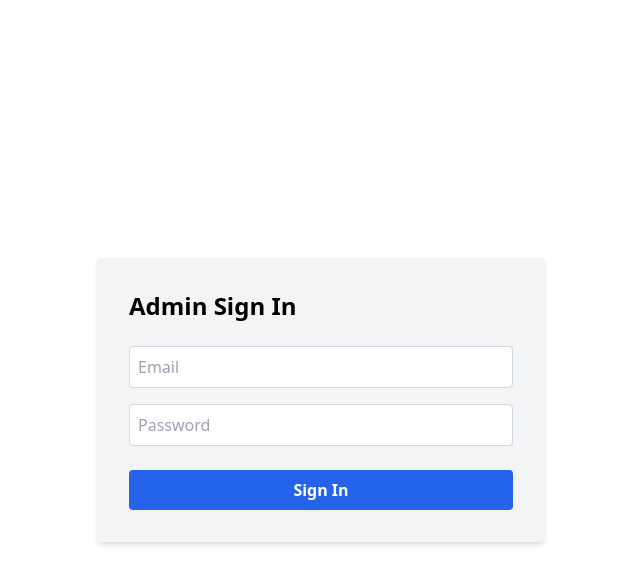
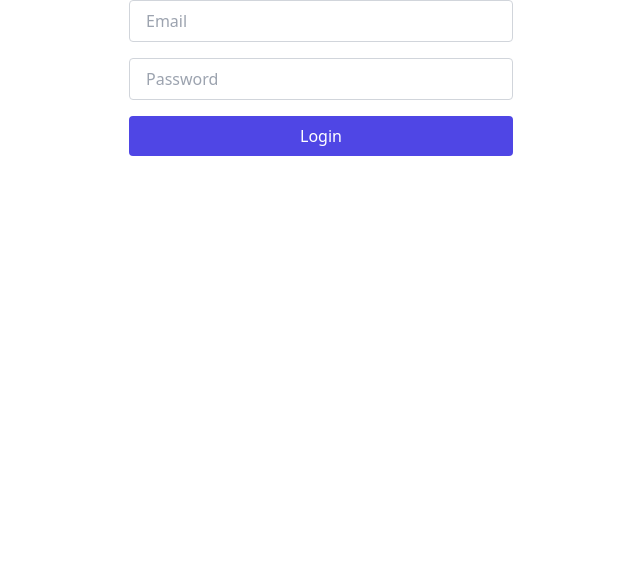
Before and after one commit to Kratos-008/my-church-app, a Next.js app: page /auth/signin in a window 1280 px wide. Shown: the top 584 px of the page, without its empty margins (319-959 px from the left). Built offline with nearby package versions, Linux system fonts and the light colour scheme.

Commit message:
Trigger redeploy

```diff
--- a/app/admin/layout.tsx
+++ b/app/admin/layout.tsx
@@ -1,8 +1,60 @@
+'use client'
+
+import Link from 'next/link'
+import { useState } from 'react'
+import { Home, Calendar, Users, Menu, X } from 'lucide-react'
+
 export default function AdminLayout({ children }: { children: React.ReactNode }) {
+  const [sidebarOpen, setSidebarOpen] = useState(false)
+
+  const links = [
+    { href: '/admin', label: 'Dashboard', icon: <Home className="w-5 h-5" /> },
+    { href: '/admin/events', label: 'Events', icon: <Calendar className="w-5 h-5" /> },
+    { href: '/admin/users', label: 'Users', icon: <Users className="w-5 h-5" /> },
+  ]
+
   return (
-    <div className="min-h-screen bg-gray-100 text-black">
-      {/* You can add sidebar or navbar here */}
-      <main className="p-4">{children}</main>
+    <div className="min-h-screen flex flex-col md:flex-row bg-gray-100 text-gray-900">
+      {/* Mobile top bar */}
+      <div className="flex items-center justify-between p-4 md:hidden bg-white shadow">
+        <span className="font-bold text-lg">Admin Panel</span>
+        <button onClick={() => setSidebarOpen(!sidebarOpen)} className="text-gray-700">
+          {sidebarOpen ? <X className="w-6 h-6" /> : <Menu className="w-6 h-6" />}
+        </button>
+      </div>
+
+      {/* Sidebar */}
+      <aside
+        className={`fixed md:static top-0 left-0 h-full w-64 bg-white shadow-md transform transition-transform z-40 ${
+          sidebarOpen ? 'translate-x-0' : '-translate-x-full md:translate-x-0'
+        }`}
+      >
+        <div className="p-6 font-bold text-lg border-b hidden md:block">Admin Panel</div>
+        <nav className="flex flex-col p-4 space-y-2">
+          {links.map(({ href, label, icon }) => (
+            <Link
+              key={href}
+              href={href}
+              className="flex items-center space-x-2 p-2 rounded hover:bg-gray-100 transition"
+              onClick={() => setSidebarOpen(false)} // close drawer on mobile
+            >
+              {icon}
+              <span>{label}</span>
+            </Link>
+          ))}
+        </nav>
+      </aside>
+
+      {/* Overlay for mobile sidebar */}
+      {sidebarOpen && (
+        <div
+          onClick={() => setSidebarOpen(false)}
+          className="fixed inset-0 bg-black bg-opacity-30 z-30 md:hidden"
+        />
+      )}
+
+      {/* Main content */}
+      <main className="flex-1 p-4 mt-16 md:mt-0">{children}</main>
     </div>
-  );
+  )
 }
--- a/app/api/auth/[...nextauth]/route.ts
+++ b/app/api/auth/[...nextauth]/route.ts
@@ -1,16 +1,38 @@
-import NextAuth from "next-auth"
+import NextAuth, { AuthOptions } from "next-auth"
 import CredentialsProvider from "next-auth/providers/credentials"
 import { PrismaAdapter } from "@next-auth/prisma-adapter"
 import { compare } from "bcryptjs"
 import prisma from "@/lib/prisma"
 
+// Extend the session with custom properties
+declare module "next-auth" {
+  interface Session {
+    user: {
+      id: string
+      email: string
+      role: "ADMIN" | "USER"
+    }
+  }
+  interface User {
+    role: "ADMIN" | "USER"
+  }
+}
+
+declare module "next-auth/jwt" {
+  interface JWT {
+    id: string
+    email: string
+    role: "ADMIN" | "USER"
+  }
+}
+
 const handler = NextAuth({
   adapter: PrismaAdapter(prisma),
   session: {
-    strategy: "jwt",
+    strategy: "jwt", // Use JWT instead of database sessions
   },
   pages: {
-    signIn: "/auth/signin",
+    signIn: "/auth/signin", // Custom login page
   },
   providers: [
     CredentialsProvider({
@@ -33,8 +55,8 @@ const handler = NextAuth({
 
         return {
           id: user.id,
+          email: user.email,
           name: user.name,
-          email: user.email,
           role: user.role,
         }
       },
@@ -45,19 +67,20 @@ const handler = NextAuth({
       if (user) {
         token.id = user.id
         token.email = user.email
-        token.role = user.role
+        token.role = user.role as "ADMIN" | "USER"
       }
       return token
     },
-    session({ session, token }) {
-      if (session.user) {
-        session.user.id = token.id as string
-        session.user.email = token.email as string
-        session.user.role = token.role as "ADMIN" | "USER"
+    async session({ session, token }) {
+      if (session.user && token) {
+        session.user.id = token.id
+        session.user.email = token.email
+        session.user.role = token.role
       }
       return session
     },
   },
-})
+  secret: process.env.NEXTAUTH_SECRET,
+} satisfies AuthOptions)
 
 export { handler as GET, handler as POST }
--- a/app/auth/signin/page.tsx
+++ b/app/auth/signin/page.tsx
@@ -1,57 +1,61 @@
-// app/auth/signin/page.tsx
-'use client'
+"use client"
 
-import { signIn } from 'next-auth/react'
-import { useState } from 'react'
-import { useRouter } from 'next/navigation'
+import { signIn } from "next-auth/react"
+import { useState } from "react"
+import { useRouter } from "next/navigation"
+import toast from "react-hot-toast"
 
-export default function SignInPage() {
-  const [email, setEmail] = useState('')
-  const [password, setPassword] = useState('')
+export default function SignInForm() {
+  const [email, setEmail] = useState("")
+  const [password, setPassword] = useState("")
+  const [loading, setLoading] = useState(false)
   const router = useRouter()
 
   const handleSubmit = async (e: React.FormEvent) => {
     e.preventDefault()
+    setLoading(true)
 
-    const res = await signIn('credentials', {
+    const res = await signIn("credentials", {
+      redirect: false,
       email,
       password,
-      redirect: false,
     })
 
+    setLoading(false)
+
     if (res?.ok) {
-      router.push('/admin/events') // ✅ or any admin page you want
+      toast.success("Signed in successfully")
+      router.push("/admin") // ✅ redirect where you want
     } else {
-      alert('Invalid credentials')
+      toast.error("Invalid credentials. Please try again.")
     }
   }
 
   return (
-    <div className="min-h-screen flex items-center justify-center bg-white">
-      <form onSubmit={handleSubmit} className="bg-gray-100 p-8 rounded shadow-md w-full max-w-md">
-        <h2 className="text-2xl font-bold mb-6">Admin Sign In</h2>
-
+    <form onSubmit={handleSubmit} className="space-y-4 max-w-sm mx-auto">
       <input
         type="email"
         placeholder="Email"
         value={email}
         onChange={e => setEmail(e.target.value)}
-          className="w-full p-2 mb-4 border border-gray-300 rounded"
+        className="border border-gray-300 rounded px-4 py-2 w-full"
+        required
       />
       <input
         type="password"
         placeholder="Password"
         value={password}
         onChange={e => setPassword(e.target.value)}
-          className="w-full p-2 mb-6 border border-gray-300 rounded"
+        className="border border-gray-300 rounded px-4 py-2 w-full"
+        required
       />
       <button
         type="submit"
-          className="w-full bg-blue-600 hover:bg-blue-700 text-white font-semibold py-2 rounded"
+        disabled={loading}
+        className="bg-indigo-600 hover:bg-indigo-700 text-white px-4 py-2 rounded w-full transition"
       >
-          Sign In
+        {loading ? "Logging in..." : "Login"}
       </button>
     </form>
-    </div>
   )
 }
--- a/app/layout.tsx
+++ b/app/layout.tsx
@@ -1,6 +1,9 @@
+'use client'
+
 import '../styles/globals.css'
 import type { Metadata } from 'next'
-import { Providers } from './providers'
+import { SessionProvider } from 'next-auth/react'
+import { Toaster } from 'react-hot-toast'
 
 export const metadata: Metadata = {
   title: 'Masbate Good News Baptist Church',
@@ -11,7 +14,10 @@ export default function RootLayout({ children }: { children: React.ReactNode })
   return (
     <html lang="en">
       <body>
-        <Providers>{children}</Providers>
+        <SessionProvider>
+          {children}
+          <Toaster position="top-right" />
+        </SessionProvider>
       </body>
     </html>
   )
--- a/app/prayer/page.tsx
+++ b/app/prayer/page.tsx
@@ -130,10 +130,10 @@ export default function PrayerPage() {
           Don’t face your challenges alone. Share your prayer requests with our loving church family.
         </p>
         <div className="flex justify-center flex-wrap gap-4">
-          <Link href="/contact" className="bg-white text-black px-6 py-2 rounded font-medium hover:bg-gray-100 transition">
+          <Link href="/contact" className="bg-white text-black px-6 py-2 rounded-md hover:bg-gray-100 transition">
             Contact a Pastor
           </Link>
-          <Link href="/" className="bg-white text-black px-6 py-2 rounded font-medium hover:bg-gray-100 transition">
+          <Link href="/" className="bg-white text-black px-6 py-2 rounded-md hover:bg-gray-100 transition">
             Back to Home
           </Link>
         </div>
--- a/app/services/page.tsx
+++ b/app/services/page.tsx
@@ -91,8 +91,7 @@ export default function ServicesPage() {
           We'd love to have you join our church family. Come as you are and experience God's love with us.
         </p>
         <div className="space-x-4">
-          <Link href="https://www.google.com/maps/place/Masbate+GoodNews+Baptist+Church/@12.3728127,123.6366301,20z/data=!4m6!3m5!1s0x33a6db1e1cdc0bc7:0x9a1c49406749d8a3!8m2!3d12.372778!4d123.6366023!16s%2Fg%2F11j4sk_g0d?hl=en-US&entry=ttu&g_ep=EgoyMDI1MDcxNi4wIKXMDSoASAFQAw%3D%3D"
-          target="_blank" className="bg-white text-blue-600 font-medium px-4 py-2 rounded hover:bg-gray-100">Get Directions</Link>
+          <Link href="/contact" className="bg-white text-blue-600 font-medium px-4 py-2 rounded hover:bg-gray-100">Get Directions</Link>
           <Link href="/" className="bg-white text-blue-600 font-medium px-4 py-2 rounded hover:bg-gray-100">Back to Home</Link>
         </div>
       </section>
--- a/package.json
+++ b/package.json
@@ -19,7 +19,8 @@
     "next": "^14.2.30",
     "next-auth": "^4.24.11",
     "react": "18.2.0",
-    "react-dom": "18.2.0"
+    "react-dom": "18.2.0",
+    "react-hot-toast": "^2.5.2"
   },
   "devDependencies": {
     "@types/node": "24.0.13",
```
Also changed, not shown: 2 other files (tests, documents, lock files or other folders). Lines whose indentation alone changed are shown as unchanged.
